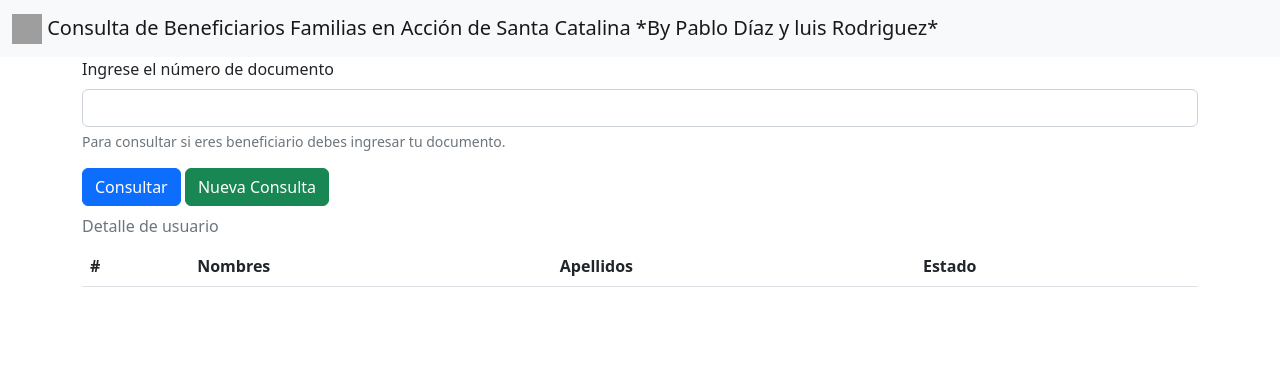
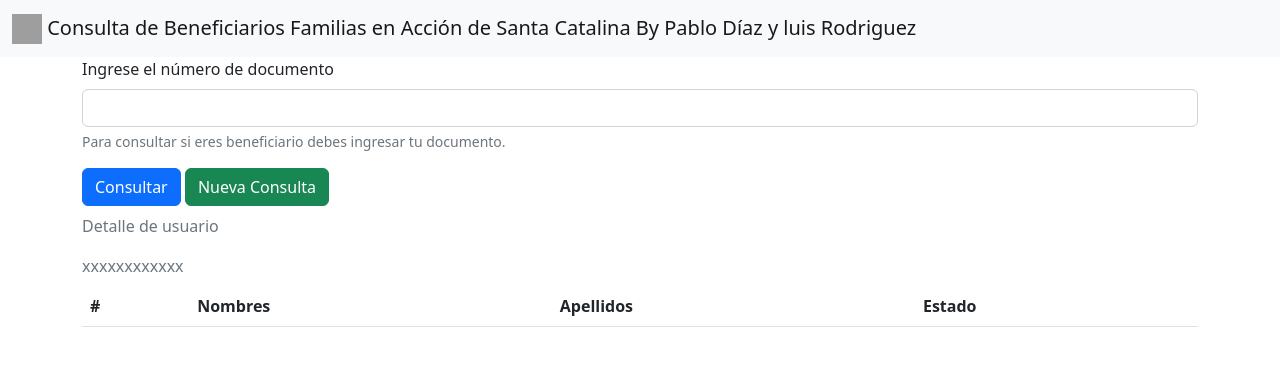
Before and after one commit to Pablodg76/ConsultaBeneficiariosSantaCatalina, a plain HTML site: page index.html in a window 1280 px wide. Drawn offline with nearby package versions, Linux system fonts and the light colour scheme; grey boxes are pictures that could not be loaded.

Commit message:
Update index.html

```diff
--- a/index.html
+++ b/index.html
@@ -18,7 +18,8 @@
                 <a class="navbar-brand" href="#">
                     <img src="https://www.cartago.gov.co/wp-content/uploads/2021/08/logo-fa.jpg" alt="" width="30" height="30"
                         class="d-inline-block align-text-top">
-                    Consulta de Beneficiarios Familias en Acción de Santa Catalina                          *By Pablo Díaz y luis Rodriguez*
+                    Consulta de Beneficiarios Familias en Acción de Santa Catalina
+                    By Pablo Díaz y luis Rodriguez
                 </a>
             </div>
         </nav>
@@ -49,6 +50,7 @@
                                     <th scope="col">Estado</th>
                                 </tr>
                             </thead>
+                            <caption>xxxxxxxxxxxx</caption>
                             <tbody class="loadData">
 
                             </tbody>
```
